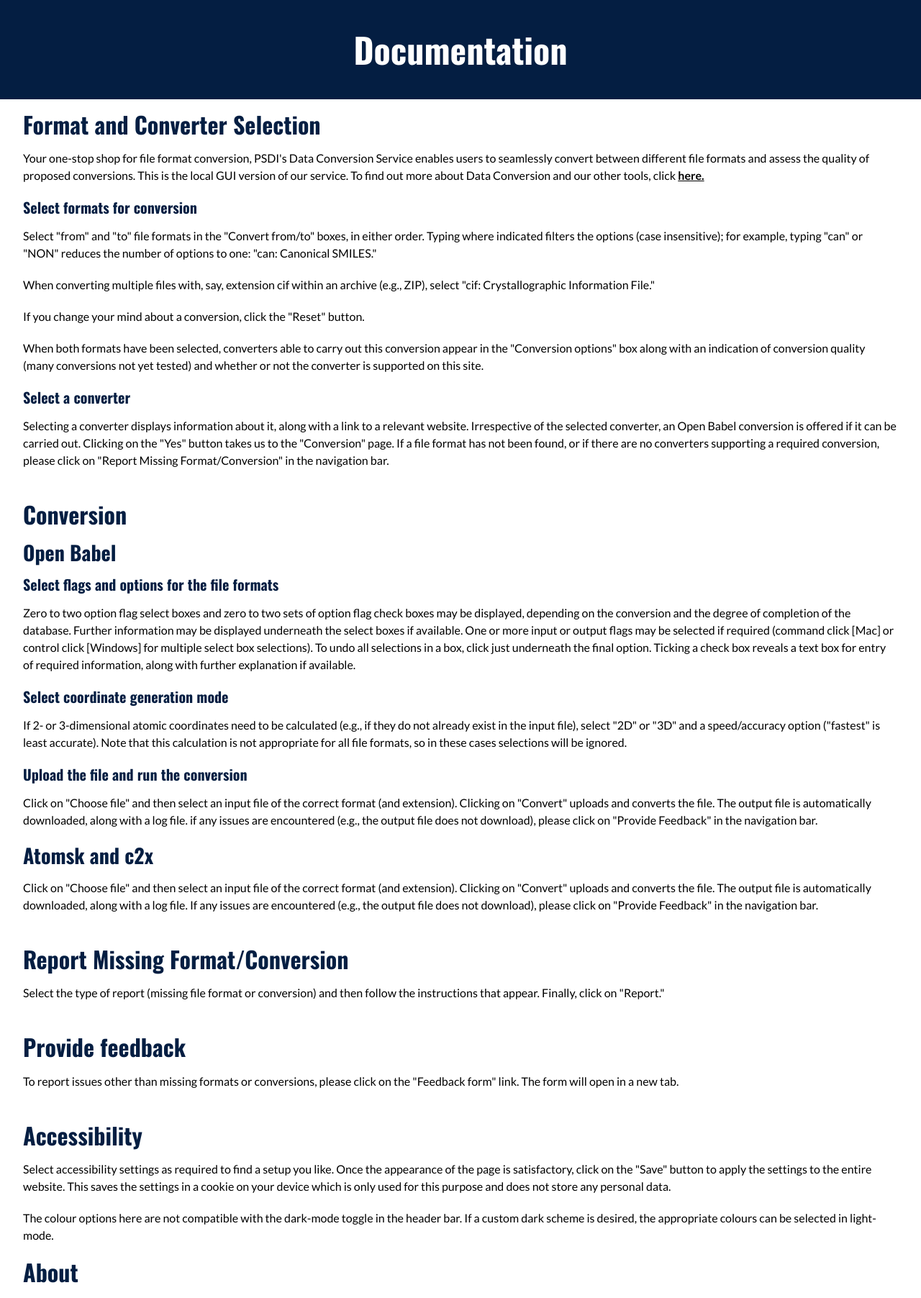
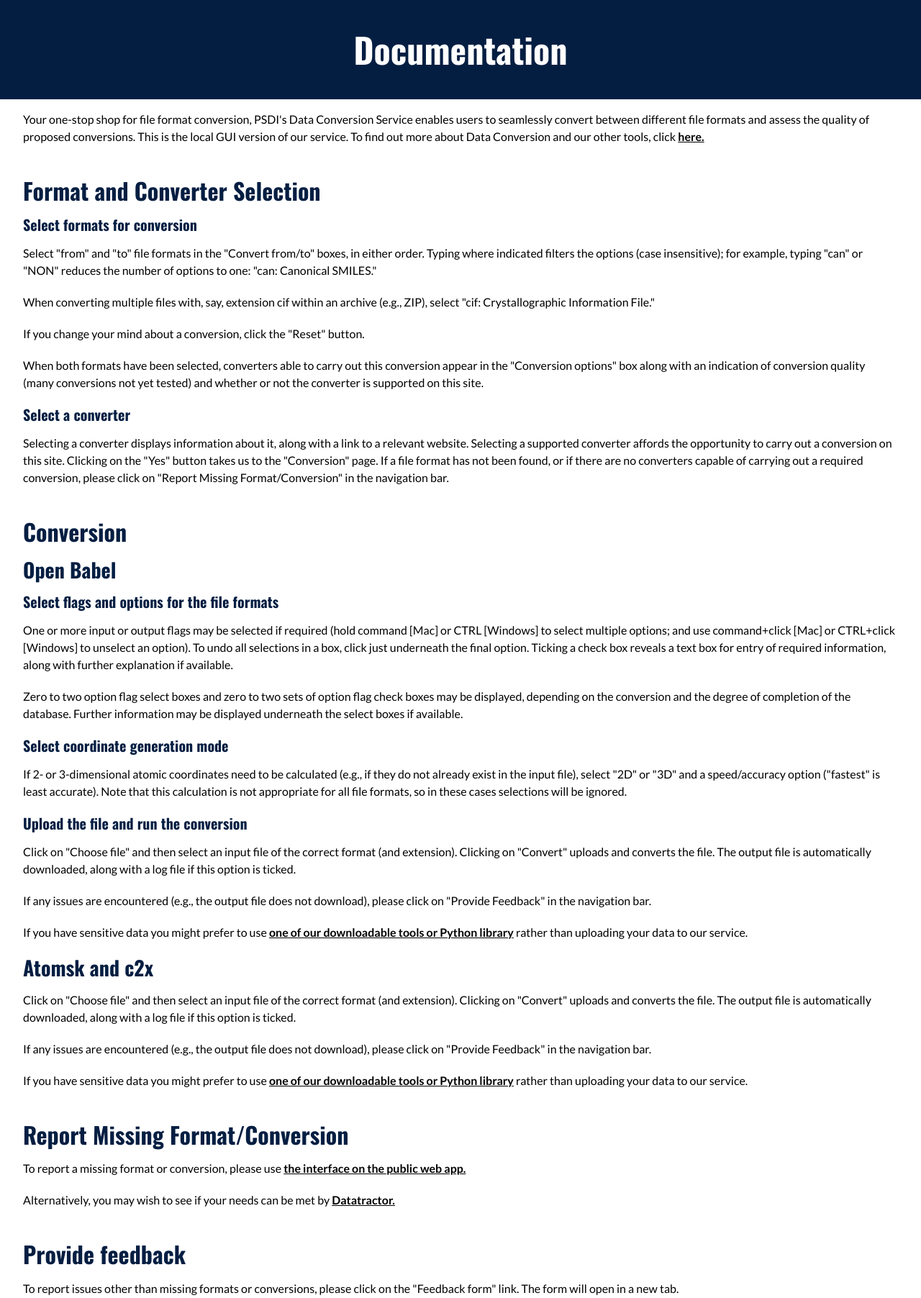
Before and after one commit to PSDI-UK/psdi-data-conversion, a Flask app: page /documentation.htm in a window 1280 px wide. Shown: the part 151-1955 px from the top of the page at 72% size. Run offline with Flask 3, Linux system fonts and the light colour scheme; data that the repository does not hold is empty; parts of the project's set-up code (start-up, migrations or seed data) failed here and were passed over; some libraries are stand-ins or nearby versions.

Commit message:
Link to Datatractor added (issue #527). Documentation brought up to date.

```diff
--- a/psdi_data_conversion/templates/accessibility.htm
+++ b/psdi_data_conversion/templates/accessibility.htm
@@ -11,7 +11,7 @@
 <div class="flex-panel-display">
   <div class="flex-panel instructions-panel">
     <h6>Select accessibility options</h6>
-    <p>Select accessibility settings below as require to find a setup you like. Once the appearance of the page is
+    <p>Select accessibility settings as required to find a setup you like. Once the appearance of the page is
       satisfactory, click on the "Save" button to apply the settings to the entire website. This saves the
       settings in a cookie on your device which is only used for this purpose and does not store any personal
       data.</p>
--- a/psdi_data_conversion/templates/documentation.htm
+++ b/psdi_data_conversion/templates/documentation.htm
@@ -10,14 +10,14 @@
 {% block gui_content %}
 <form name="gui">
   <div class="max-width-box">
-    <h3>Format and Converter Selection</h3>
     <p> Your one-stop shop for file format conversion, PSDI's Data Conversion Service enables users to seamlessly
       convert between different file formats and assess the quality of proposed conversions. This is the
       {% if service_mode %}web{% else %}local GUI{% endif %} version of our service. To find out more about Data
       Conversion and our other tools, click
       <a href="https://resources.psdi.ac.uk/service/8334f94b-1c6e-4034-a5ab-71c6df375cba"
       id="more" target="_blank">here.</a>
-    </p>
+    </p><br>
+    <h3>Format and Converter Selection</h3>
     <h6>Select formats for conversion</h6>
     <p>Select "from" and "to" file formats in the "Convert from/to" boxes, in either order. Typing where indicated
       filters the options (case insensitive); for example, typing "can" or "NON" reduces the number of options to one:
@@ -33,20 +33,22 @@
     </p>
     <h6>Select a converter</h6>
     <p>Selecting a converter displays information
-      about it, along with a link to a relevant website. Irrespective of the selected converter, an Open Babel
-      conversion is offered if it can be carried out. Clicking on the "Yes" button takes us to the "Conversion" page.
-      If a file format has not been found, or if there are no converters supporting a required conversion, please
-      click on "Report Missing Format/Conversion" in the navigation bar.
+      about it, along with a link to a relevant website. Selecting a supported converter affords the opportunity to
+      carry out a conversion on this site. Clicking on the "Yes" button takes us to the "Conversion" page.
+      If a file format has not been found, or if there are no converters capable of carrying out a required
+      conversion, please click on "Report Missing Format/Conversion" in the navigation bar.
     </p><br>
     <h3>Conversion</h3>
     <h4>Open Babel</h4>
     <h6>Select flags and options for the file formats</h6>
+    <p>One or more input or output flags may be selected if required (hold command [Mac] or CTRL [Windows]
+      to select multiple options; and use command+click [Mac] or CTRL+click [Windows] to unselect an option).
+      To undo all selections in a box, click just underneath the final option. Ticking a check box reveals a
+      text box for entry of required information, along with further explanation if available.
+    </p>
     <p>Zero to two option flag select boxes and zero to two sets of option flag check boxes may be displayed,
       depending on the conversion and the degree of completion of the database. Further information may be displayed
-      underneath the select boxes if available. One or more input or output flags may be selected if required (command
-      click [Mac] or control click [Windows] for multiple select box selections). To undo all selections in a box,
-      click just underneath the final option. Ticking a check box reveals a text box for entry of required
-      information, along with further explanation if available.</p>
+      underneath the select boxes if available.</p>
     <h6>Select coordinate generation mode</h6>
     <p>If 2- or 3-dimensional atomic coordinates need to be calculated (e.g., if they do not already exist in the
       input file), select "2D" or "3D" and a speed/accuracy option ("fastest" is least accurate).
@@ -55,18 +57,28 @@
     </p>
     <h6>Upload the file and run the conversion</h6>
     <p>Click on "Choose file" and then select an input file of the correct format (and extension). Clicking
-      on "Convert" uploads and converts the file. The output file is automatically downloaded, along with a log file.
-      if any issues are encountered (e.g., the output file does not download), please click on "Provide Feedback" in
+      on "Convert" uploads and converts the file. The output file is automatically downloaded, along with a log file if this option is ticked.</p>
+    <p>If any issues are encountered (e.g., the output file does not download), please click on "Provide Feedback" in
       the navigation bar.</p>
+    <p> If you have sensitive data you might prefer to use <a href="download.htm">one of our downloadable tools or Python library</a> rather than uploading your data to our service.
+    </p>
     <h4>Atomsk and c2x</h4>
     <p>Click on "Choose file" and then select an input file of the correct format (and extension). Clicking on "Convert"
-      uploads and converts the file. The output file is automatically downloaded, along with a log file. If any issues
-      are
+      uploads and converts the file. The output file is automatically downloaded, along with a log file if this option is ticked.</p>
+    <p>If any issues are
       encountered (e.g., the output file does not download), please click on "Provide Feedback" in the navigation bar.
+    </p>
+    <p> If you have sensitive data you might prefer to use <a href="download.htm">one of our downloadable tools or Python library</a> rather than uploading your data to our service.
     </p><br>
     <h3>Report Missing Format/Conversion</h3>
-    <p>Select the type of report (missing file format or conversion) and then follow the instructions that appear.
-      Finally, click on "Report."</p><br>
+    <p>
+      {% if service_mode %}Select the type of report (missing file format or conversion) and then follow the instructions that appear.
+      Finally, click on "Report."
+      {% else %}To report a missing format or conversion, please use
+      <a href="https://data-conversion.psdi.ac.uk/report.htm?origin=local">the interface on the public web app.</a>
+      {% endif %}
+    </p>
+    <p>Alternatively, you may wish to see if your needs can be met by <a href="https://yard.datatractor.org">Datatractor.</a></p><br>
     <h3>Provide feedback</h3>
     <p>To report issues other than missing formats or conversions, please click on the "Feedback form" link. The form
       will open in a new tab.</p><br>
@@ -75,7 +87,7 @@
       satisfactory, click on the "Save" button to apply the settings to the entire website. This saves the settings in
       a cookie on your device which is only used for this purpose and does not store any personal data.</p>
     <p>The colour options here are not compatible with the dark-mode toggle in the header bar. If a custom dark scheme
-      is desired, the appropriate colours can be selected in light-mode.</p>
+      is desired, the appropriate colours can be selected in light-mode.</p><br>
     <h3>About</h3>
     <p><strong>PSDI Data Conversion service</strong><br>
       {% if service_mode %}Public web service{% else %}Local GUI{%endif %} mode -
--- a/psdi_data_conversion/templates/index.htm
+++ b/psdi_data_conversion/templates/index.htm
@@ -60,7 +60,7 @@
       <p>Selecting a converter displays information about it, along with a link to a relevant website. Selecting a
         supported converter affords the opportunity to carry out a conversion on this site. Clicking on the “Yes”
         button takes us to the “Conversion” page. If a file format has not been found, or if there are no
-        converters capable of carrying out a required conversion please click on “Report Missing
+        converters capable of carrying out a required conversion, please click on “Report Missing
         Format/Conversion” in the navigation bar.
       </p>
     </div>
--- a/psdi_data_conversion/templates/parent/convert.htm
+++ b/psdi_data_conversion/templates/parent/convert.htm
@@ -19,7 +19,7 @@
   <div class="flex-panel instructions-panel">
     <h6>Upload the file and run the conversion</h6>
     <p>Click on “Choose file” and then select an input file of the correct format (and extension). Clicking on
-      “Convert” uploads and converts the file. The output file is automatically downloaded, along with a log file.
+      “Convert” uploads and converts the file. The output file is automatically downloaded, along with a log file if this option is ticked.
     </p>
     <p>
       If any issues are encountered (e.g., the output file does not download), please click on “Provide
```
Also changed, not shown: psdi_data_conversion/templates/convert_ob.htm (+6 -6 lines), psdi_data_conversion/templates/report.htm (+10 -2 lines).
